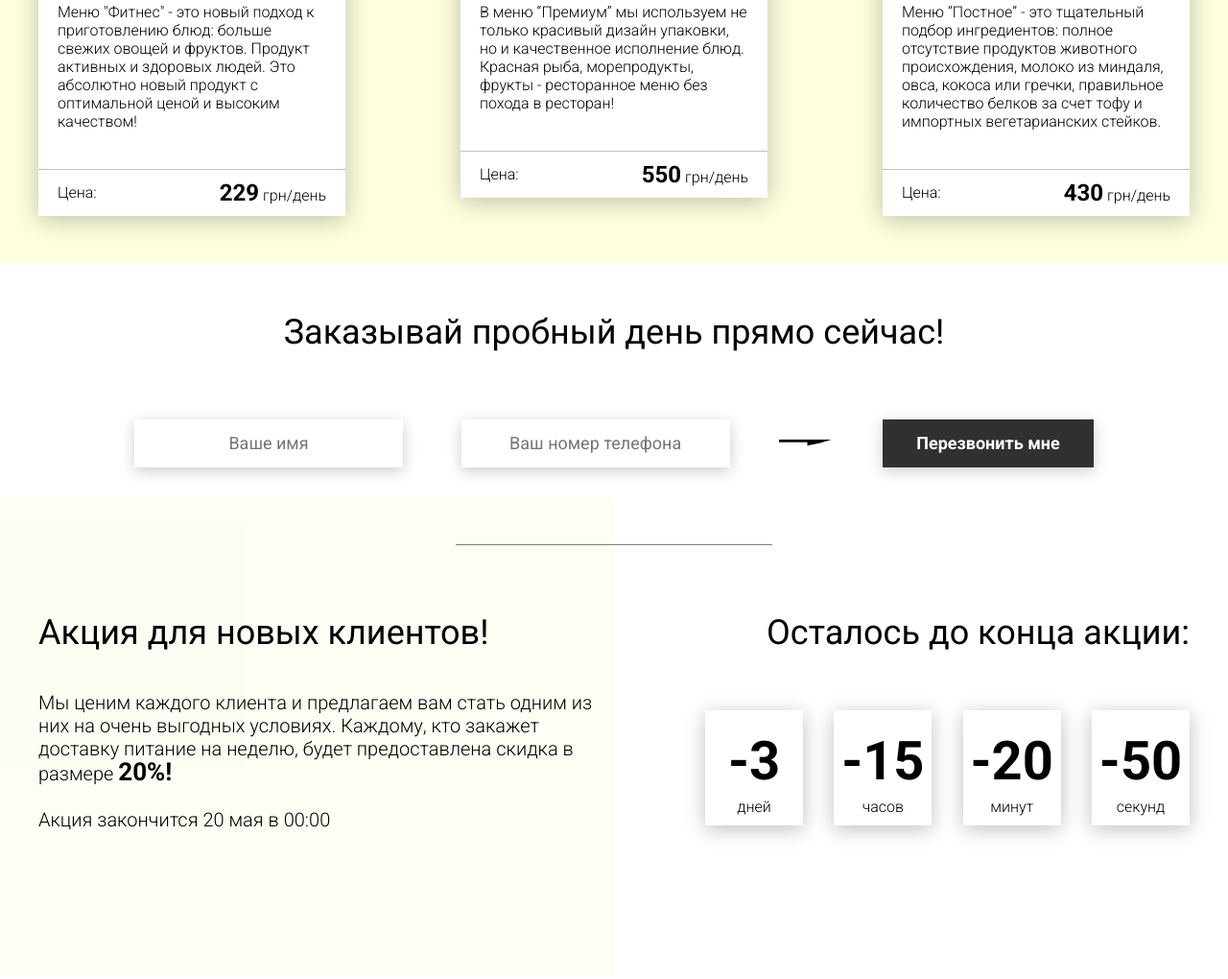
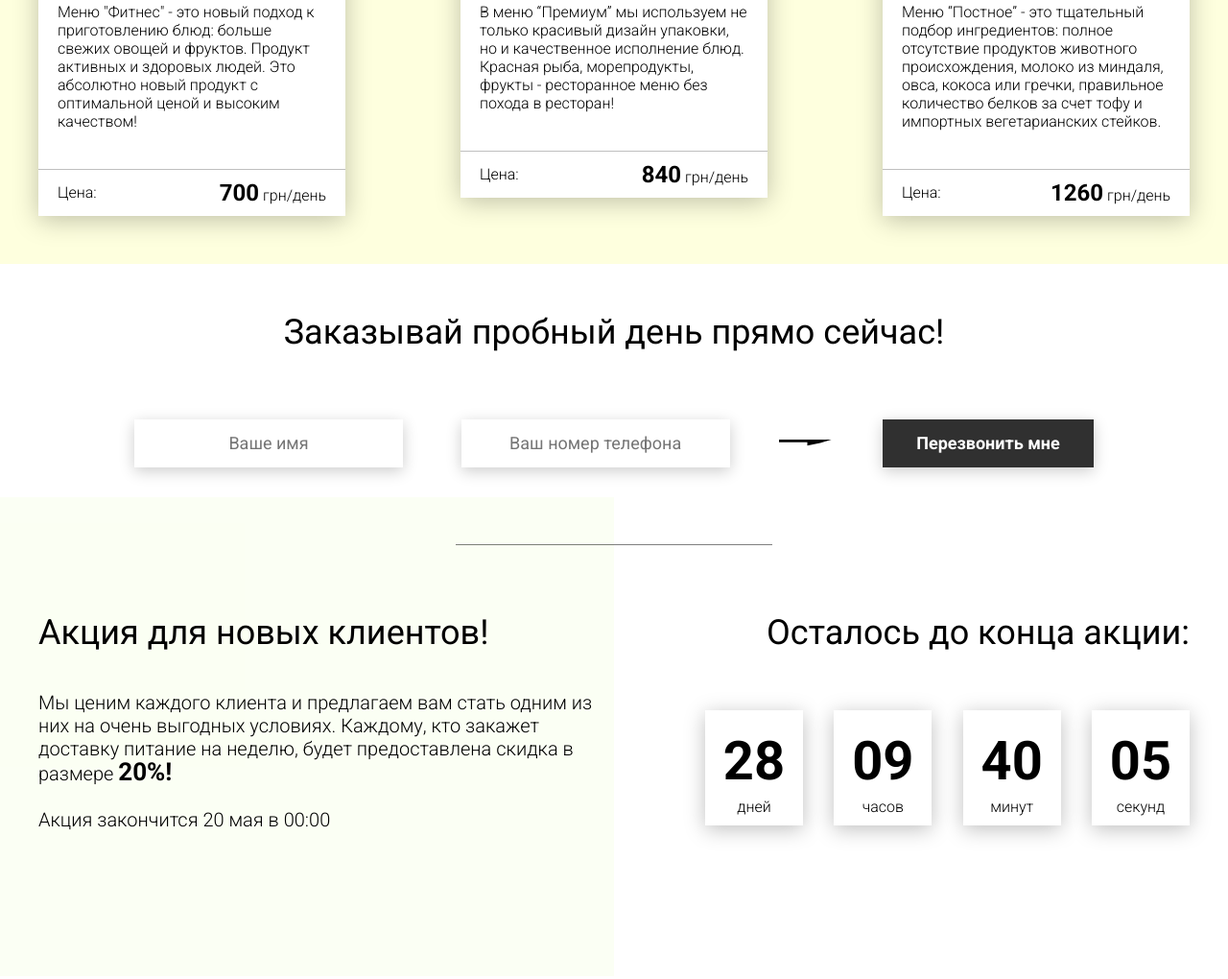
Before and after one commit to tim-pushak/food_web_site, a plain HTML site: page index.html in a window 1280 px wide. Shown: the part 4028-5048 px from the top of the page at 96% size. Drawn offline with Linux system fonts and the light colour scheme.

Commit message:
added new js file <cards.js> with cool features, this., and classes. Shablon MenuCard and 3 cards

```diff
--- a/index.html
+++ b/index.html
@@ -186,7 +186,7 @@
 
         <div class="menu__field">
             <div class="container">
-                <div class="menu__item">
+                <!-- <div class="menu__item">
                     <img src="img/tabs/vegy.jpg" alt="vegy">
                     <h3 class="menu__item-subtitle">Меню "Фитнес"</h3>
                     <div class="menu__item-descr">Меню "Фитнес" - это новый подход к приготовлению блюд: больше свежих овощей и фруктов. Продукт активных и здоровых людей. Это абсолютно новый продукт с оптимальной ценой и высоким качеством!</div>
@@ -215,7 +215,7 @@
                         <div class="menu__item-cost">Цена:</div>
                         <div class="menu__item-total"><span>430</span> грн/день</div>
                     </div>
-                </div>
+                </div> -->
             </div>
         </div>
     </div>
@@ -305,6 +305,7 @@
 
     <script src="js/slider.js"></script>
     <script src="js/timer.js"></script>
-    <script src="js/modal_w.js"></script>
+    <!-- <script src="js/modal_w.js"></script> -->
+    <script src="js/cards.js"></script>
 </body>
 </html>
--- /dev/null
+++ b/js/cards.js
@@ -0,0 +1,68 @@
+'use strict';
+
+'use strict';
+
+
+window.addEventListener('DOMContentLoaded', () => {
+    class MenuCard {
+        constructor(src, alt, title, descr, price, parentSelector) {
+            this.src = src;
+            this.alt = alt;
+            this.title = title;
+            this.descr = descr;
+            this.price = price;
+            this.parent = document.querySelector(parentSelector);
+            this.transfer = 28;
+            this.changeToUAH();
+        }
+
+        changeToUAH() {
+            this.price = this.price * this.transfer
+        }
+
+        render() {
+            const element = document.createElement('div');
+
+            element.innerHTML = `
+                <div class="menu__item">
+                    <img src=${this.src} alt=${this.alt}>
+                    <h3 class="menu__item-subtitle">${this.title}</h3>
+                    <div class="menu__item-descr">${this.descr}</div>
+                    <div class="menu__item-divider"></div>
+                    <div class="menu__item-price">
+                        <div class="menu__item-cost">Цена:</div>
+                        <div class="menu__item-total"><span>${this.price}</span> грн/день</div>
+                    </div>
+                </div>
+            `;
+            this.parent.append(element);
+        }
+    }
+
+    new MenuCard (
+        "img/tabs/vegy.jpg",
+        "vegy",
+        'Меню "Фитнес"',
+        'Меню "Фитнес" - это новый подход к приготовлению блюд: больше свежих овощей и фруктов. Продукт активных и здоровых людей. Это абсолютно новый продукт с оптимальной ценой и высоким качеством!',
+        25,
+        ".menu .container"
+    ).render();
+
+    new MenuCard (
+        "img/tabs/elite.jpg",
+        "elite",
+        'Меню “Премиум”',
+        'В меню “Премиум” мы используем не только красивый дизайн упаковки, но и качественное исполнение блюд. Красная рыба, морепродукты, фрукты - ресторанное меню без похода в ресторан!',
+        30,
+        ".menu .container"
+    ).render();
+
+    new MenuCard (
+        "img/tabs/post.jpg",
+        "post",
+        'Меню "Постное"',
+        'Меню “Постное” - это тщательный подбор ингредиентов: полное отсутствие продуктов животного происхождения, молоко из миндаля, овса, кокоса или гречки, правильное количество белков за счет тофу и импортных вегетарианских стейков.',
+        45,
+        ".menu .container"
+    ).render();
+});
--- /dev/null
+++ b/js/test.js
@@ -0,0 +1 @@
+'use strict';
--- a/js/timer.js
+++ b/js/timer.js
@@ -1,7 +1,7 @@
 'use strict';
 
 window.addEventListener('DOMContentLoaded', () => {
-    const deadline = '2021-03-20';
+    const deadline = '2021-04-20';
 
     function getTimeRemaining(endtime) {
         const t = Date.parse(endtime) - Date.parse(new Date()),
```
